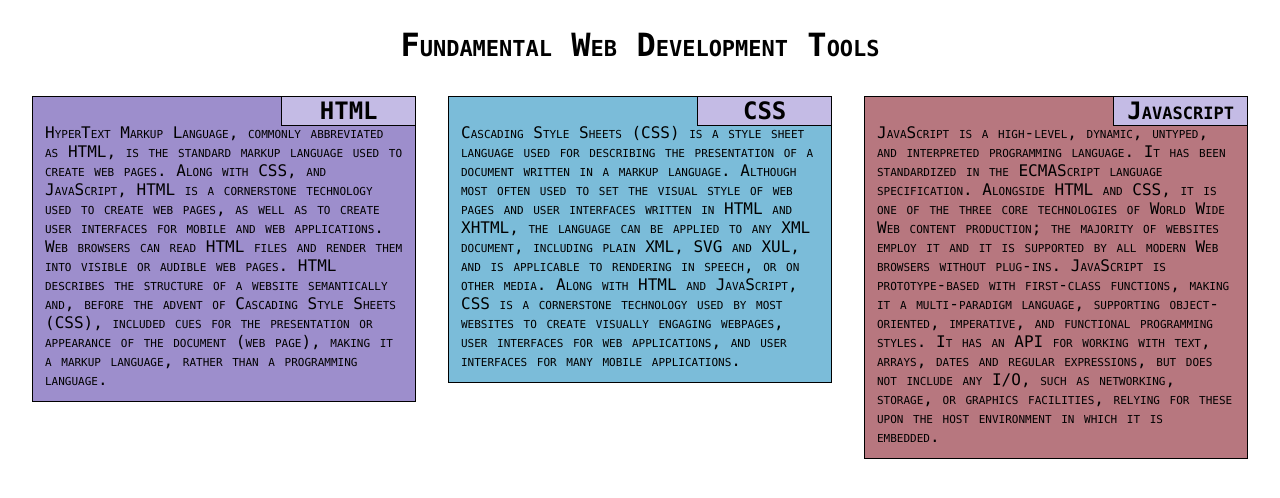
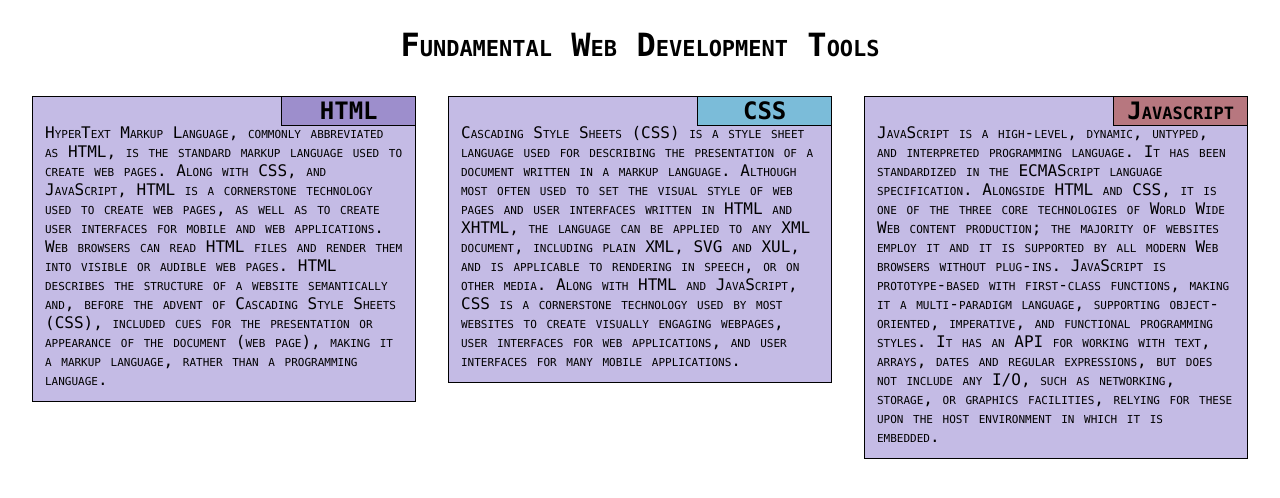
Before and after one commit to rgodinez/rgodinez.github.io, a Jekyll site: the page coursera/module2/index.html, which Jekyll copies as it is, in a window 1280 px wide. Shown: the top 498 px of the page. Built offline with Jekyll 4.4.1, drawn with Linux system fonts in a browser that asks for light colours.

Commit message:
corrections to h2s

```diff
--- a/coursera/module2/index.html
+++ b/coursera/module2/index.html
@@ -24,18 +24,18 @@ h1 {
 section {
   border: 1px solid black;
   position: relative;
+  background-color: #C4BBE5;
 }
 
-#section1 {
-  color: #000000;
+#title1 {
   background-color: #9D8ECC;
 }
 
-#section2 {
+#title2 {
   background-color: #7BBCD9;
 }
 
-#section3 {
+#title3 {
   background-color: #B7777F;
 }
 
@@ -46,10 +46,6 @@ h2 {
   width: 35%;
   position: absolute;
   right: 0;
-}
-
-h2 {
-  background-color: #C4BBE5;
 }
 
 p {
```
